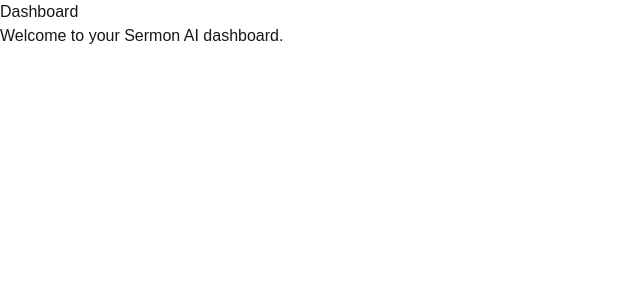
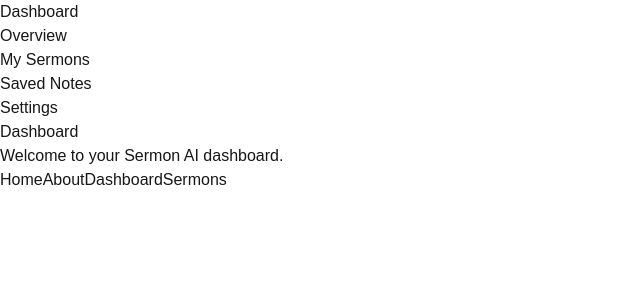
Before and after one commit to Ayomide-CS/sermon-ai, a Next.js app: page /dashboard in a window 1280 px wide. Shown: the top 300 px of the page, without its empty margins (0-640 px from the left). Built offline with nearby package versions, Linux system fonts and the light colour scheme.

Commit message:
worked on Next.js rounting

```diff
--- /dev/null
+++ b/app/about/page.tsx
@@ -0,0 +1,8 @@
+export default function About(){
+    return(
+        <div>
+            <h1>About Sermon AI</h1>
+            <p>Welcome to the About page for Sermon AI!</p>
+        </div>
+    )
+}
--- /dev/null
+++ b/app/dashboard/layout.tsx
@@ -0,0 +1,14 @@
+export default function DashboardLayout ({children,} : {children: React.ReactNode;}){
+    return (
+        <div>
+            <aside>
+                <h2>Dashboard</h2>
+                <p>Overview</p>
+                <p>My Sermons</p>
+                <p>Saved Notes</p>
+                <p>Settings</p>
+            </aside>
+            <main>{children}</main>
+        </div>
+    );
+}
--- a/app/layout.tsx
+++ b/app/layout.tsx
@@ -1,6 +1,7 @@
 import type { Metadata } from "next";
 import { Geist, Geist_Mono } from "next/font/google";
 import "./globals.css";
+import Link from "next/link";
 
 const geistSans = Geist({
   variable: "--font-geist-sans",
@@ -13,17 +14,21 @@ const geistMono = Geist_Mono({
 });
 
 export const metadata: Metadata = {
-  title: "Create Next App",
+  title: "Sermon AI",
   description: "Generated by create next app",
 };
 
 export default function RootLayout({ children }: LayoutProps<"/">) {
   return (
-    <html
-      lang="en"
-      className={`${geistSans.variable} ${geistMono.variable} h-full antialiased`}
-    >
-      <body className="min-h-full flex flex-col">{children}</body>
+    <html lang="en" className={`${geistSans.variable} ${geistMono.variable} h-full antialiased`}>
+      <body className="min-h-full flex flex-col">{children}
+        <nav>
+        <Link href="/">Home</Link>
+        <Link href="/about">About</Link>
+        <Link href="/dashboard">Dashboard</Link>
+        <Link href="/sermons">Sermons</Link>
+      </nav>
+      </body>
     </html>
   );
 }
--- a/app/page.tsx
+++ b/app/page.tsx
@@ -1,69 +1,8 @@
-import Image from "next/image";
-
 export default function Home() {
   return (
-    <div className="flex flex-col flex-1 items-center justify-center bg-zinc-50 font-sans dark:bg-black">
-      <main className="flex flex-1 w-full max-w-3xl flex-col items-center justify-between py-32 px-16 bg-white dark:bg-black sm:items-start">
-        <Image
-          className="dark:invert h-5 w-[100px]"
-          src="/next.svg"
-          alt="Next.js logo"
-          width={100}
-          height={20}
-          priority
-        />
-        <div className="flex flex-col items-center gap-6 text-center sm:items-start sm:text-left">
-          <h1 className="max-w-xs text-3xl font-semibold leading-10 tracking-tight text-black dark:text-zinc-50">
-            To get started, edit the{" "}
-            <code className="rounded bg-black/[.06] px-1.5 py-0.5 font-mono text-[0.9em] dark:bg-white/[.08]">
-              page.tsx
-            </code>{" "}
-            file.
-          </h1>
-          <p className="max-w-md text-lg leading-8 text-zinc-600 dark:text-zinc-400">
-            Looking for a starting point or more instructions? Head over to{" "}
-            <a
-              href="https://vercel.com/templates?framework=next.js&utm_source=create-next-app&utm_medium=appdir-template-tw&utm_campaign=create-next-app"
-              className="font-medium text-zinc-950 dark:text-zinc-50"
-            >
-              Templates
-            </a>{" "}
-            or the{" "}
-            <a
-              href="https://nextjs.org/learn?utm_source=create-next-app&utm_medium=appdir-template-tw&utm_campaign=create-next-app"
-              className="font-medium text-zinc-950 dark:text-zinc-50"
-            >
-              Learning
-            </a>{" "}
-            center.
-          </p>
-        </div>
-        <div className="flex flex-col gap-4 text-base font-medium sm:flex-row">
-          <a
-            className="flex h-12 w-full items-center justify-center gap-2 rounded-full bg-foreground px-5 text-background transition-colors hover:bg-[#383838] dark:hover:bg-[#ccc] md:w-[158px]"
-            href="https://vercel.com/new?utm_source=create-next-app&utm_medium=appdir-template-tw&utm_campaign=create-next-app"
-            target="_blank"
-            rel="noopener noreferrer"
-          >
-            <Image
-              className="dark:invert h-[14px] w-4"
-              src="/vercel.svg"
-              alt="Vercel logomark"
-              width={16}
-              height={14}
-            />
-            Deploy Now
-          </a>
-          <a
-            className="flex h-12 w-full items-center justify-center rounded-full border border-solid border-black/[.08] px-5 transition-colors hover:border-transparent hover:bg-black/[.04] dark:border-white/[.145] dark:hover:bg-[#1a1a1a] md:w-[158px]"
-            href="https://nextjs.org/docs?utm_source=create-next-app&utm_medium=appdir-template-tw&utm_campaign=create-next-app"
-            target="_blank"
-            rel="noopener noreferrer"
-          >
-            Documentation
-          </a>
-        </div>
-      </main>
-    </div>
+    <main>
+      <h1>Sermon AI</h1>
+      <p>Turn sermons into personal Bible tudy notes</p>
+    </main>
   );
 }
--- /dev/null
+++ b/app/sermons/page.tsx
@@ -0,0 +1,7 @@
+export default function Sermon(){
+    return(
+        <div>
+            <h1>My Sermons</h1>
+        </div>
+    )
+}
```
Also changed, not shown: app/dashboard/my-sermons/page.tsx (added), app/dashboard/saved-notes/page.tsx (added), app/dashboard/settings/pages.tsx (added).
